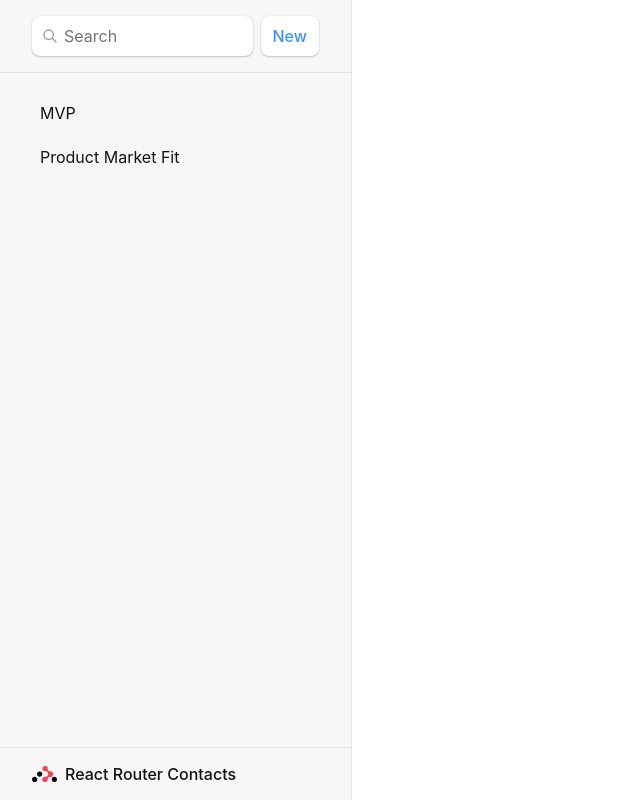
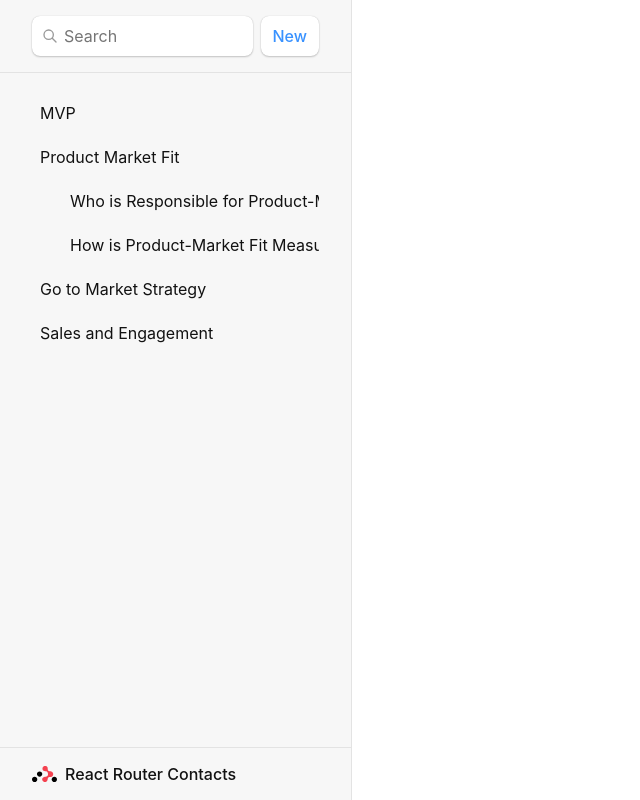
Before and after one commit to PrimeTimeTran/react-ts-knowledgebase, a React (Vite) app: page / in a window 1280 px wide. Shown: the whole page, without its empty margins (0-640 px from the left). Built offline with nearby package versions, Linux system fonts and the light colour scheme.

Commit message:
Add subroutes

```diff
--- a/src/index.css
+++ b/src/index.css
@@ -1,74 +1,3 @@
-/* :root {
-  font-family: Inter, system-ui, Avenir, Helvetica, Arial, sans-serif;
-  line-height: 1.5;
-  font-weight: 400;
-
-  color-scheme: light dark;
-  color: rgba(255, 255, 255, 0.87);
-  background-color: #242424;
-
-  font-synthesis: none;
-  text-rendering: optimizeLegibility;
-  -webkit-font-smoothing: antialiased;
-  -moz-osx-font-smoothing: grayscale;
-  -webkit-text-size-adjust: 100%;
-}
-
-a {
-  font-weight: 500;
-  color: #646cff;
-  text-decoration: inherit;
-}
-a:hover {
-  color: #535bf2;
-}
-
-body {
-  margin: 0;
-  display: flex;
-  place-items: center;
-  min-width: 320px;
-  min-height: 100vh;
-}
-
-h1 {
-  font-size: 3.2em;
-  line-height: 1.1;
-}
-
-button {
-  border-radius: 8px;
-  border: 1px solid transparent;
-  padding: 0.6em 1.2em;
-  font-size: 1em;
-  font-weight: 500;
-  font-family: inherit;
-  background-color: #1a1a1a;
-  cursor: pointer;
-  transition: border-color 0.25s;
-}
-button:hover {
-  border-color: #646cff;
-}
-button:focus,
-button:focus-visible {
-  outline: 4px auto -webkit-focus-ring-color;
-}
-
-@media (prefers-color-scheme: light) {
-  :root {
-    color: #213547;
-    background-color: #ffffff;
-  }
-  a:hover {
-    color: #747bff;
-  }
-  button {
-    background-color: #f9f9f9;
-  }
-} */
-
-
 html {
   box-sizing: border-box;
 }
@@ -451,3 +380,8 @@ i {
   justify-content: center;
   width: 100%;
 }
+
+li > ul {
+  /* background-color: red; */
+  margin-left: 30px !important;
+}
--- a/src/routes/root.tsx
+++ b/src/routes/root.tsx
@@ -1,7 +1,6 @@
 import {
   Link,
   Outlet,
-  useLoaderData,
 } from "react-router-dom";
 
 export default function Root() {
@@ -32,6 +31,20 @@ export default function Root() {
             </li>
             <li>
               <Link to={`contacts/2PACX-1vRbQsv2Jt8kx0VEDz8DODDHiSmMw_jRwXE3yksdgRoCUn-S0GQBuzyyttCj9h4m5vdQh2q0t7-ae_f4`}>Product Market Fit</Link>
+              <ul>
+                <li>
+                  <Link to={`contacts/2PACX-1vRw4Y8-rAKlBgO4_KgfnHa4tV8I0xT-26c9Erf7zXKl-_G3nRjBTTzy5eDtOe32txP4-LfMMNNESSis`}>Who is Responsible for Product-Market Fit?</Link>
+                </li>
+                <li>
+                  <Link to={`contacts/2PACX-1vRbQsv2Jt8kx0VEDz8DODDHiSmMw_jRwXE3yksdgRoCUn-S0GQBuzyyttCj9h4m5vdQh2q0t7-ae_f4`}>How is Product-Market Fit Measured?</Link>
+                </li>
+              </ul>
+            </li>
+            <li>
+              <Link to={`contacts/2PACX-1vRw4Y8-rAKlBgO4_KgfnHa4tV8I0xT-26c9Erf7zXKl-_G3nRjBTTzy5eDtOe32txP4-LfMMNNESSis`}>Go to Market Strategy</Link>
+            </li>
+            <li>
+              <Link to={`contacts/2PACX-1vRw4Y8-rAKlBgO4_KgfnHa4tV8I0xT-26c9Erf7zXKl-_G3nRjBTTzy5eDtOe32txP4-LfMMNNESSis`}>Sales and Engagement</Link>
             </li>
           </ul>
         </nav>
```
